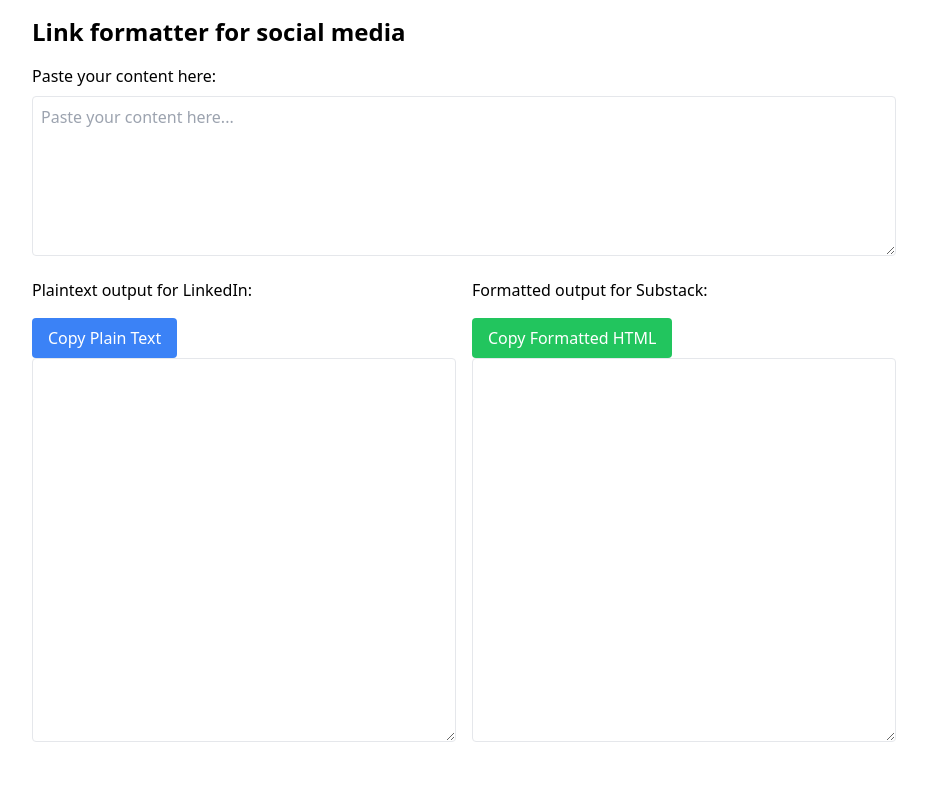
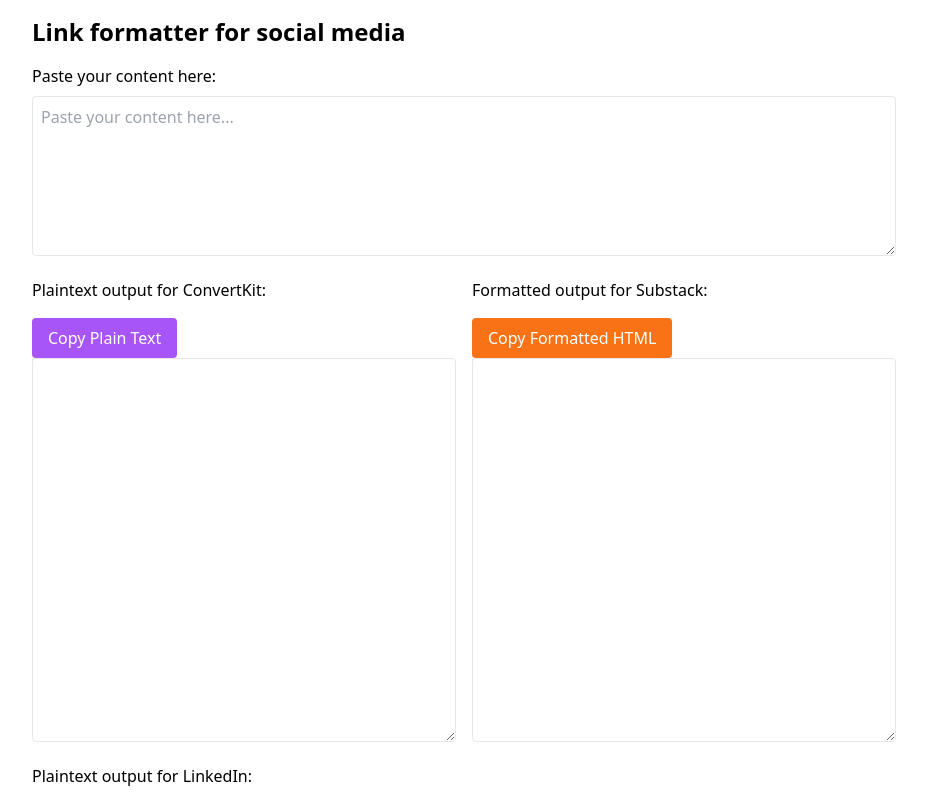
Before and after one commit to billmei/social-media-formatter, a React (Create React App) app: page / in a window 1280 px wide. Shown: the top 800 px of the page, without its empty margins (176-1103 px from the left). Built offline with nearby package versions, Linux system fonts and the light colour scheme.

Commit message:
plaintext without newlines

```diff
--- a/src/ClipboardProcessor.js
+++ b/src/ClipboardProcessor.js
@@ -8,9 +8,12 @@ const preprocess = (text) => {
 const ClipboardProcessor = () => {
   const [input, setInput] = useState("");
   const [plainTextOutput, setPlainTextOutput] = useState("");
+  const [plainTextOutputWithoutNewlines, setPlainTextOutputWithoutNewlines] =
+    useState("");
   const [formattedOutput, setFormattedOutput] = useState("");
   const [copyStatus, setCopyStatus] = useState({
     plain: false,
+    plainWithoutNewlines: false,
     formatted: false,
   });
 
@@ -140,12 +143,18 @@ const ClipboardProcessor = () => {
     setInput(preprocessed);
     const { plainText, formattedHtml } = processClipboard(preprocessed);
     setPlainTextOutput(plainText);
+    setPlainTextOutputWithoutNewlines(plainText.replace(/\n\n/gi, "\n"));
     setFormattedOutput(formattedHtml);
   };
 
   const handleCopyPlainText = () => {
     navigator.clipboard.writeText(plainTextOutput);
     setCopyStatus({ ...copyStatus, plain: true });
+  };
+
+  const handleCopyPlainTextWithoutNewlines = () => {
+    navigator.clipboard.writeText(plainTextOutputWithoutNewlines);
+    setCopyStatus({ ...copyStatus, plainWithoutNewlines: true });
   };
 
   const handleCopyFormatted = () => {
@@ -164,6 +173,16 @@ const ClipboardProcessor = () => {
       return () => clearTimeout(timer);
     }
   }, [copyStatus.plain]);
+
+  useEffect(() => {
+    if (copyStatus.plainWithoutNewlines) {
+      const timer = setTimeout(
+        () => setCopyStatus({ ...copyStatus, plainWithoutNewlines: false }),
+        2000
+      );
+      return () => clearTimeout(timer);
+    }
+  }, [copyStatus.plainWithoutNewlines]);
 
   useEffect(() => {
     if (copyStatus.formatted) {
@@ -192,6 +211,34 @@ const ClipboardProcessor = () => {
       </div>
       <div className="grid grid-cols-2 gap-4">
         <div>
+          <label className="block mb-2">Plaintext output for ConvertKit:</label>
+          <button
+            className="mt-2 bg-purple-500 text-white px-4 py-2 rounded hover:bg-purple-600"
+            onClick={handleCopyPlainTextWithoutNewlines}
+          >
+            {copyStatus.plainWithoutNewlines ? "Copied!" : "Copy Plain Text"}
+          </button>
+          <textarea
+            className="w-full h-96 p-2 border rounded"
+            value={plainTextOutputWithoutNewlines}
+            readOnly
+          />
+        </div>
+        <div>
+          <label className="block mb-2">Formatted output for Substack:</label>
+          <button
+            className="mt-2 bg-orange-500 text-white px-4 py-2 rounded hover:bg-orange-600"
+            onClick={handleCopyFormatted}
+          >
+            {copyStatus.formatted ? "Copied!" : "Copy Formatted HTML"}
+          </button>
+          <textarea
+            className="w-full h-96 p-2 border rounded"
+            value={formattedOutput}
+            readOnly
+          />
+        </div>
+        <div>
           <label className="block mb-2">Plaintext output for LinkedIn:</label>
           <button
             className="mt-2 bg-blue-500 text-white px-4 py-2 rounded hover:bg-blue-600"
@@ -205,20 +252,6 @@ const ClipboardProcessor = () => {
             readOnly
           />
         </div>
-        <div>
-          <label className="block mb-2">Formatted output for Substack:</label>
-          <button
-            className="mt-2 bg-green-500 text-white px-4 py-2 rounded hover:bg-green-600"
-            onClick={handleCopyFormatted}
-          >
-            {copyStatus.formatted ? "Copied!" : "Copy Formatted HTML"}
-          </button>
-          <textarea
-            className="w-full h-96 p-2 border rounded"
-            value={formattedOutput}
-            readOnly
-          />
-        </div>
       </div>
     </div>
   );
```
